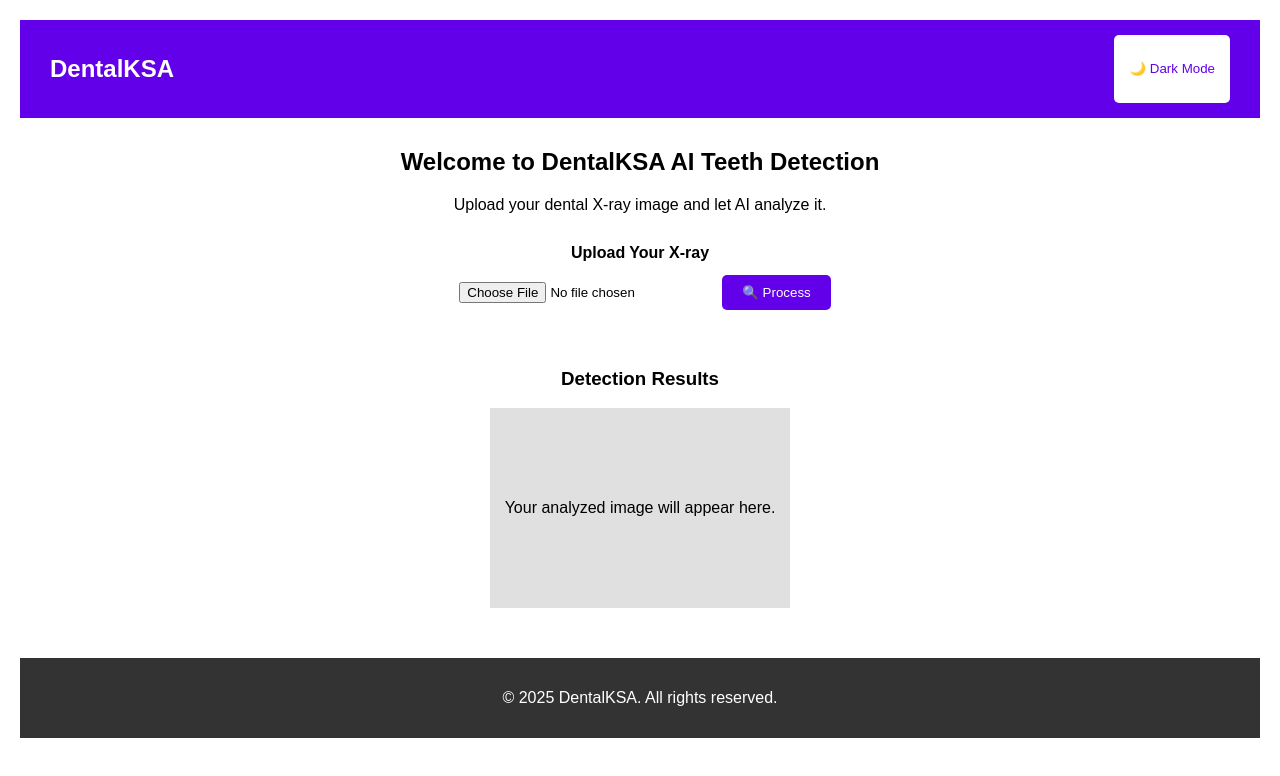
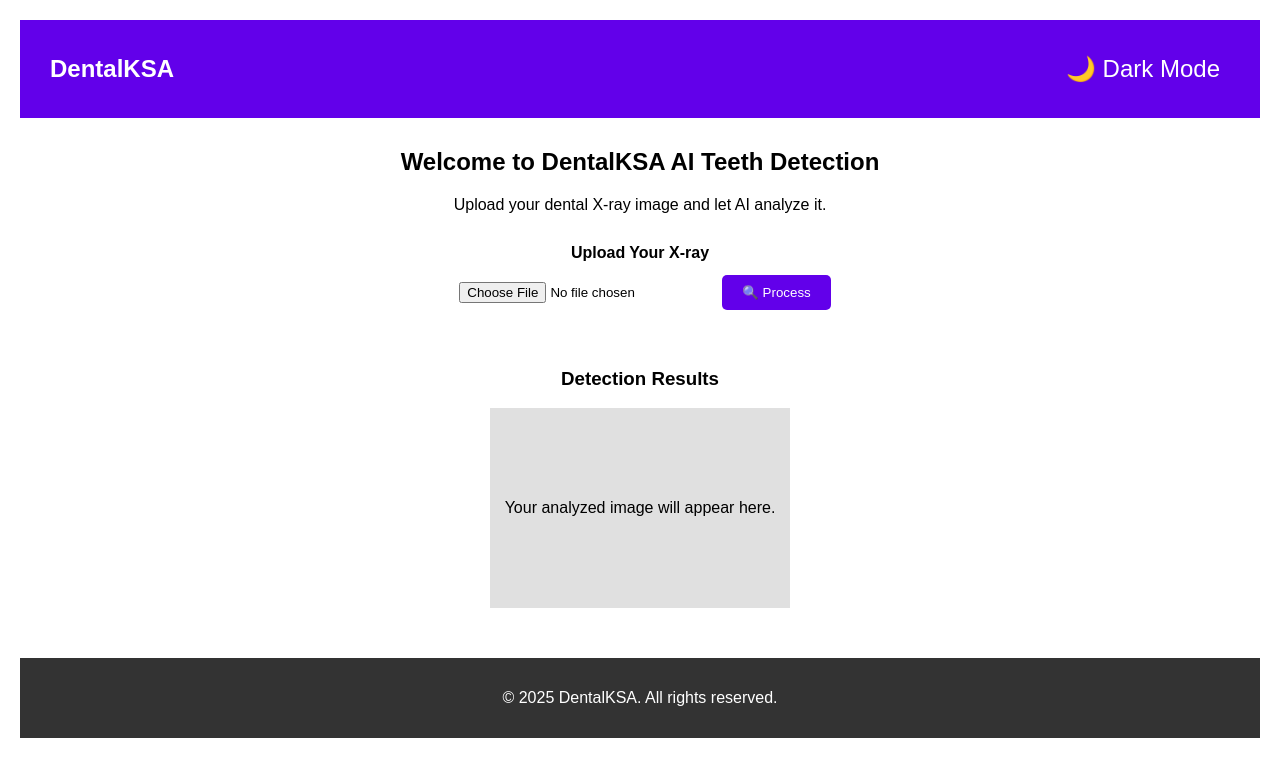
Before and after one commit to ToXnop1/dentalksa, a React (Create React App) app: page / in a window 1280 px wide. Shown: the top 776 px of the page. Built offline with nearby package versions, Linux system fonts and the light colour scheme.

Commit message:
Removed homepage from package.json and rebuilt project

```diff
--- a/package.json
+++ b/package.json
@@ -47,6 +47,5 @@
   "license": "ISC",
   "bugs": {
     "url": "https://github.com/ToXnop1/dentalksa/issues"
-  },
-  "homepage": "https://github.com/ToXnop1/dentalksa#readme"
+  }
 }
--- a/src/App.css
+++ b/src/App.css
@@ -23,12 +23,12 @@ body {
 }
 
 .toggle-btn {
-  padding: 10px 15px;
+  padding: 10px;
   border: none;
   cursor: pointer;
-  background-color: white;
-  color: #6200ea;
-  border-radius: 5px;
+  background: none;
+  font-size: 24px;
+  color: inherit;
 }
 
 .header {
```
